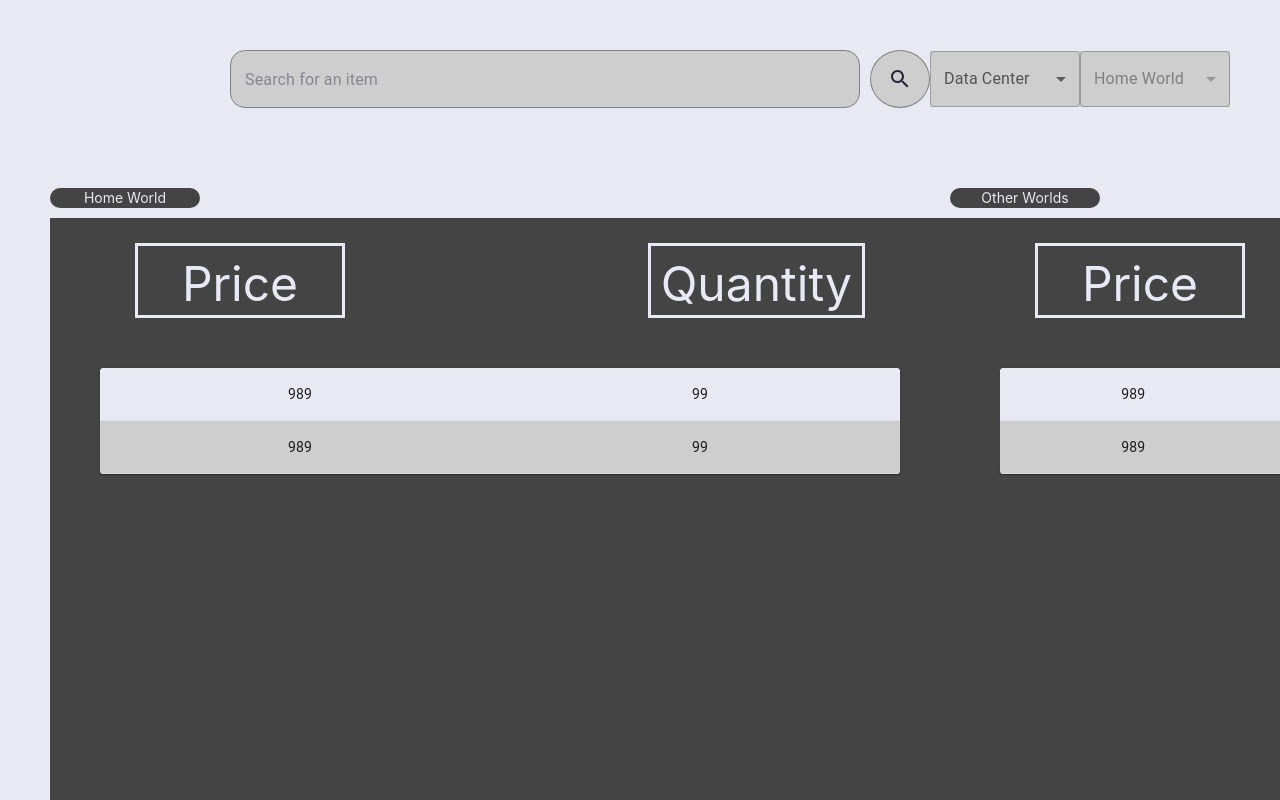
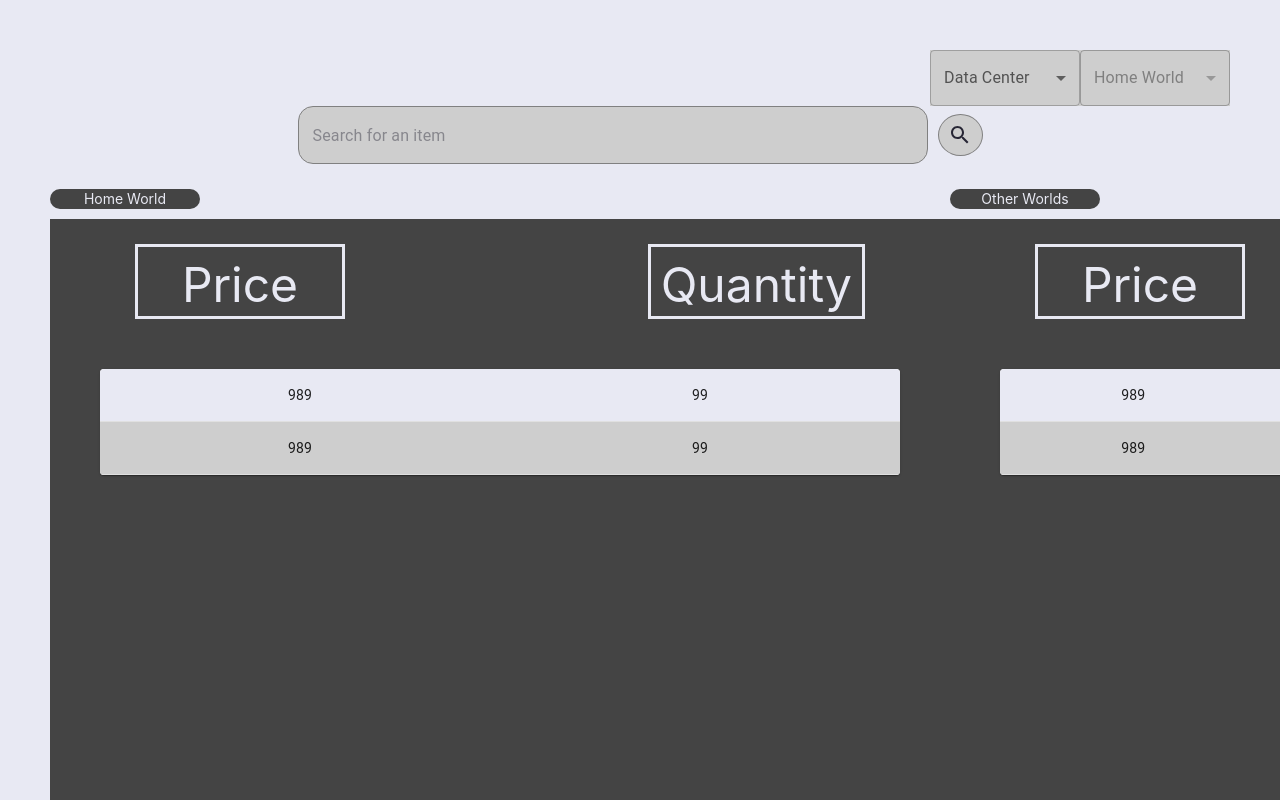
Before and after one commit to eazimmer/marketboard, a React (Create React App) app: page / in a window 1280 px wide. Shown: the top 800 px of the page. Built offline with nearby package versions, Linux system fonts and the light colour scheme.

Commit message:
Move search bar out of TopNav and into content area

```diff
--- a/src/App.css
+++ b/src/App.css
@@ -2,13 +2,12 @@
   display: flex;
   align-items: center;
   justify-content: flex-end;
-  margin-bottom: 80px;
 }
 
 #search-container {
   display: flex;
-  margin-right: auto;
-  margin-left: calc(50% - 324px);
+  align-items: center;
+  justify-content: center;
 
   #search-input {
     background-color: rgba(206, 206, 206, 1);
@@ -26,7 +25,7 @@
     background-color: rgba(206, 206, 206, 1);
     border: 1px solid gray;
     margin-left: 10px;
-    width: 60px;
+    width: 45px;
 
     #search-submit-icon {
       color: rgba(39, 38, 53, 1);
@@ -36,6 +35,10 @@
   #search-submit-button:hover {
     border: 1px solid rgba(39, 38, 53, 1);
   }
+}
+
+#content-container {
+  margin-top: 25px;
 }
 
 .card-label {
--- a/src/App.tsx
+++ b/src/App.tsx
@@ -89,28 +89,6 @@ function App() {
   return (
     <>
       <div id="top-nav">
-        <div id="search-container">
-          <TextField
-            id="search-input"
-            onChange={(e) => {
-              setSearchText(e.target.value);
-            }}
-            onKeyDown={handleKeyDown}
-            placeholder="Search for an item"
-            value={searchText}
-            variant="outlined"
-            sx={{
-              "& fieldset": { border: "none" },
-            }}
-          />
-          <IconButton
-            id="search-submit-button"
-            color="secondary"
-            onClick={searchItem}
-          >
-            <SearchIcon id="search-submit-icon" />
-          </IconButton>
-        </div>
         <div className="flex">
           <div className="dropdown-button flex">
             <FormControl sx={{ minWidth: 150 }}>
@@ -156,7 +134,29 @@ function App() {
           </div>
         </div>
       </div>
-      <div className="flex justify-between">
+      <div id="search-container">
+        <TextField
+          id="search-input"
+          onChange={(e) => {
+            setSearchText(e.target.value);
+          }}
+          onKeyDown={handleKeyDown}
+          placeholder="Search for an item"
+          value={searchText}
+          variant="outlined"
+          sx={{
+            "& fieldset": { border: "none" },
+          }}
+        />
+        <IconButton
+          id="search-submit-button"
+          color="secondary"
+          onClick={searchItem}
+        >
+          <SearchIcon id="search-submit-icon" />
+        </IconButton>
+      </div>
+      <div id="content-container" className="flex justify-between">
         <div className="card-container">
           <div className="card-label">Home World</div>
           <LargeCard
```
